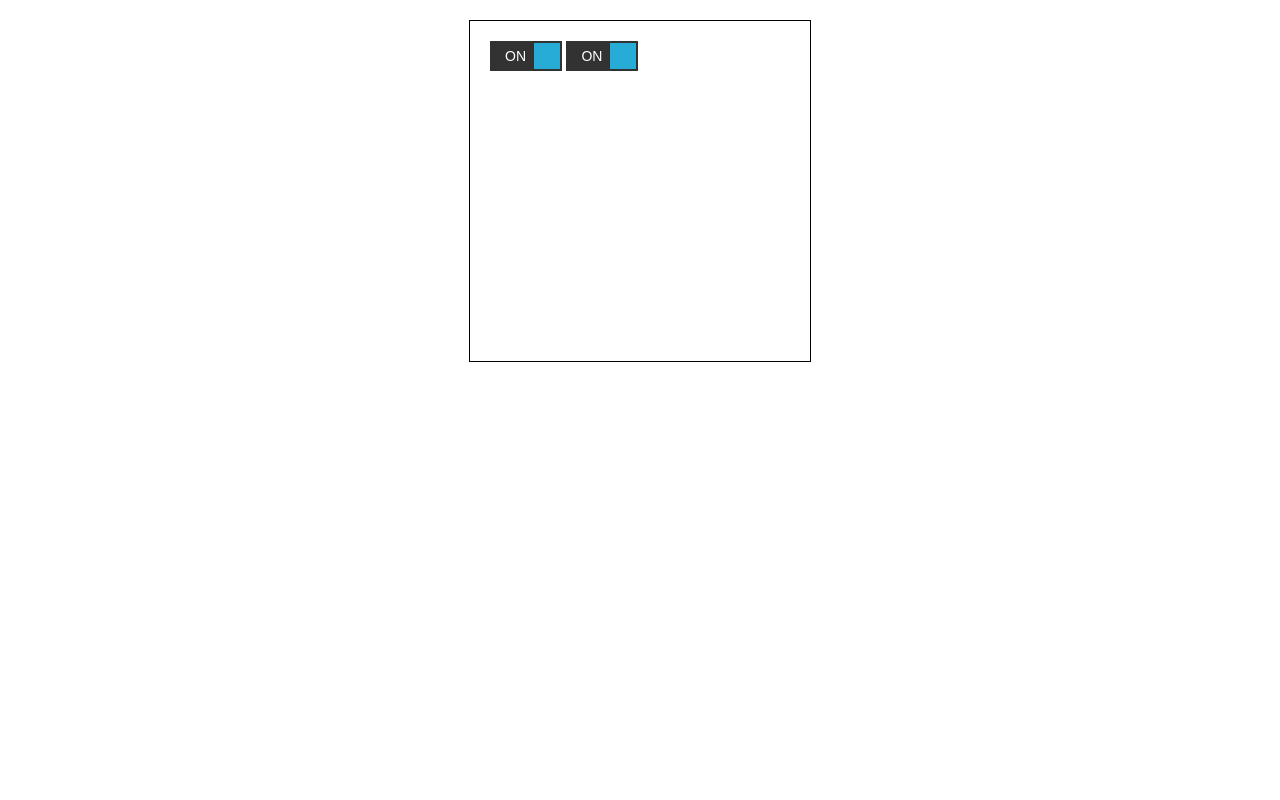
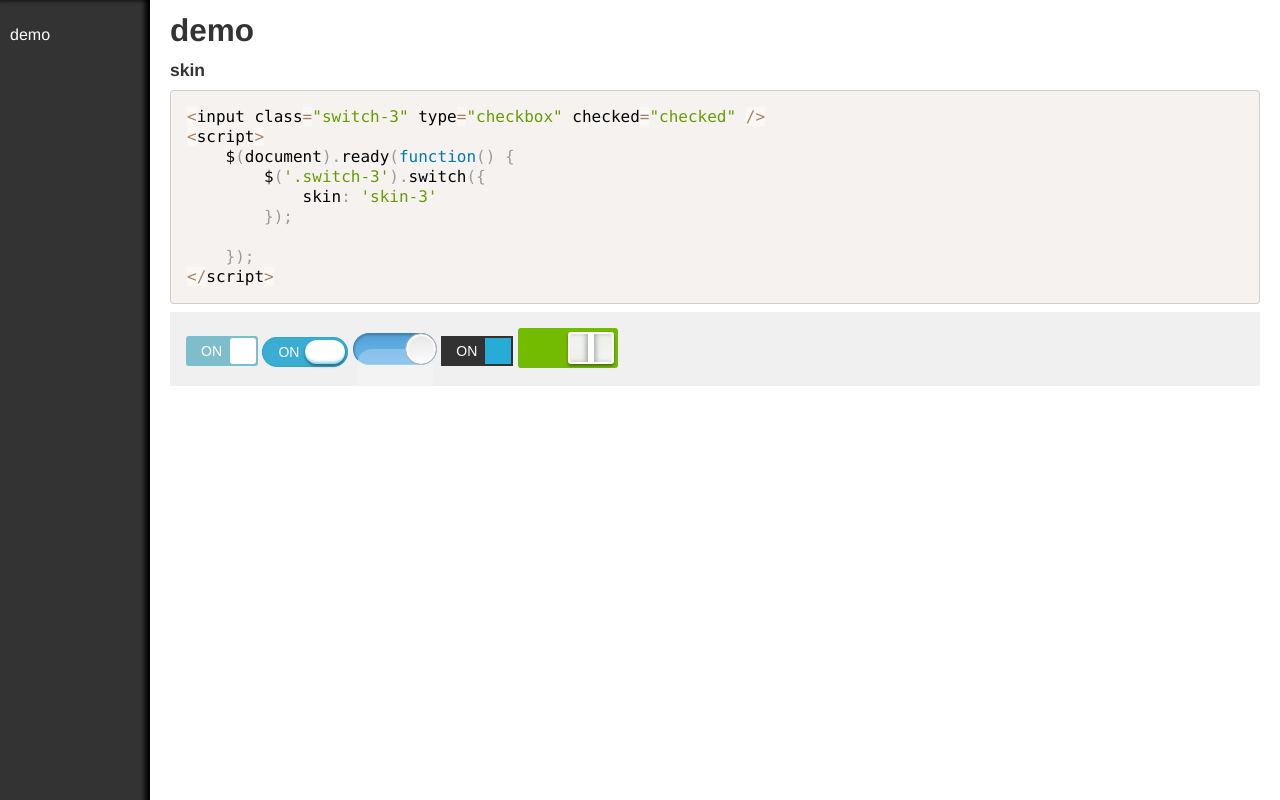
Before and after one commit to thecreation/jquery-asSwitch, a website: page demo/index.html in a window 1280 px wide. Drawn offline with Linux system fonts and the light colour scheme.

Commit message:
update demo

```diff
--- a/demo/index.html
+++ b/demo/index.html
@@ -6,7 +6,7 @@
     <head>
         <meta charset="utf-8">
         <meta http-equiv="X-UA-Compatible" content="IE=edge,chrome=1">
-        <title>Switch</title>
+        <title>check</title>
         <meta name="description" content="">
         <meta name="viewport" content="width=device-width">
 
@@ -23,66 +23,76 @@
         <script src="js/vendor/bootstrap.js"></script>
 
         <script src="../src/jquery.switch.js"></script>
+        <style type="text/css">
+            input {
+                display: block;
+            }
+        </style>
     </head>
-
-    <style type="text/css">
-        #wrap {
-            width: 300px;
-            height: 300px;
-
-            padding: 20px;
-            margin: 20px auto;
-
-            border: 1px solid #000;
-        }
-        .switch-input {
-            display: none;
-        }
-        .select-box {
-            margin-top: 20px;
-        }
-
-        .test-wrap {
-            margin-top: 20px;
-        }
-        .test-1 {
-            width : 50px;
-            height: 50px;
-            margin: 5px;
-            background-color: #555;
-        }
-        .test-2 {
-            width: 50px;
-            height: 50px;
-            margin: 5px;
-            background-color: #888;
-        }
-
-
-
-
-    </style>
-
-
 <body>
 <!--[if lt IE 7]>
     <p class="chromeframe">You are using an outdated browser. <a href="http://browsehappy.com/">Upgrade your browser today</a> or <a href="http://www.google.com/chromeframe/?redirect=true">install Google Chrome Frame</a> to better experience this site.</p>
 <![endif]-->
 
-<div id="wrap">
-    <div id="inner"></div>
+<div id="toc"></div>
+<div id="wrapper">
+    <section>
+        <h2>demo</h2>
 
-    <input class="switch-input" type="checkbox" checked="checked" />
-    <input class="switch-input" type="checkbox" checked="checked" disabled="disabled" />
+        <section>
+            <h4>skin</h4>
+            <pre class="has-example"><code class="language-javascript">
+&lt;input class="switch-3" type="checkbox" checked="checked" /&gt;
+&lt;script&gt;
+    $(document).ready(function() {
+        $('.switch-3').switch({
+            skin: 'skin-3'
+        });
+
+    });
+&lt;/script&gt;
+            </code></pre>
+            <div class="example">
+                <input class="switch-3" type="checkbox" checked="checked" />
+                <input class="switch-4" type="checkbox" checked="checked" />
+                <input class="switch-6" type="checkbox" checked="checked" />
+                <input class="switch-8" type="checkbox" checked="checked" />
+                <input class="switch-9" type="checkbox" checked="checked" />
+                <script>
+                    $(document).ready(function() {
+                        $('.switch-3').switch({
+                            skin: 'skin-3'
+                        });
+                        $('.switch-4').switch({
+                            skin: 'skin-4'
+                        });
+                        $('.switch-6').switch({
+                            skin: 'skin-6'
+                        });
+                        $('.switch-8').switch({
+                            skin: 'skin-8'
+                        });
+                        $('.switch-9').switch({
+                            skin: 'skin-9'
+                        });
+                    });
+                </script>
+            </div>
+
+        </section>
+
+    </section>
+
+
+
 
 
 </div>
 
-<script type="text/javascript">
-    $('.switch-input').switch();
+<script>
+(function(){
+    $('#toc').toc();
+    })();
 </script>
-
-
-
 </body>
 </html>
```
Also changed, not shown: src/jquery.switch.js.
